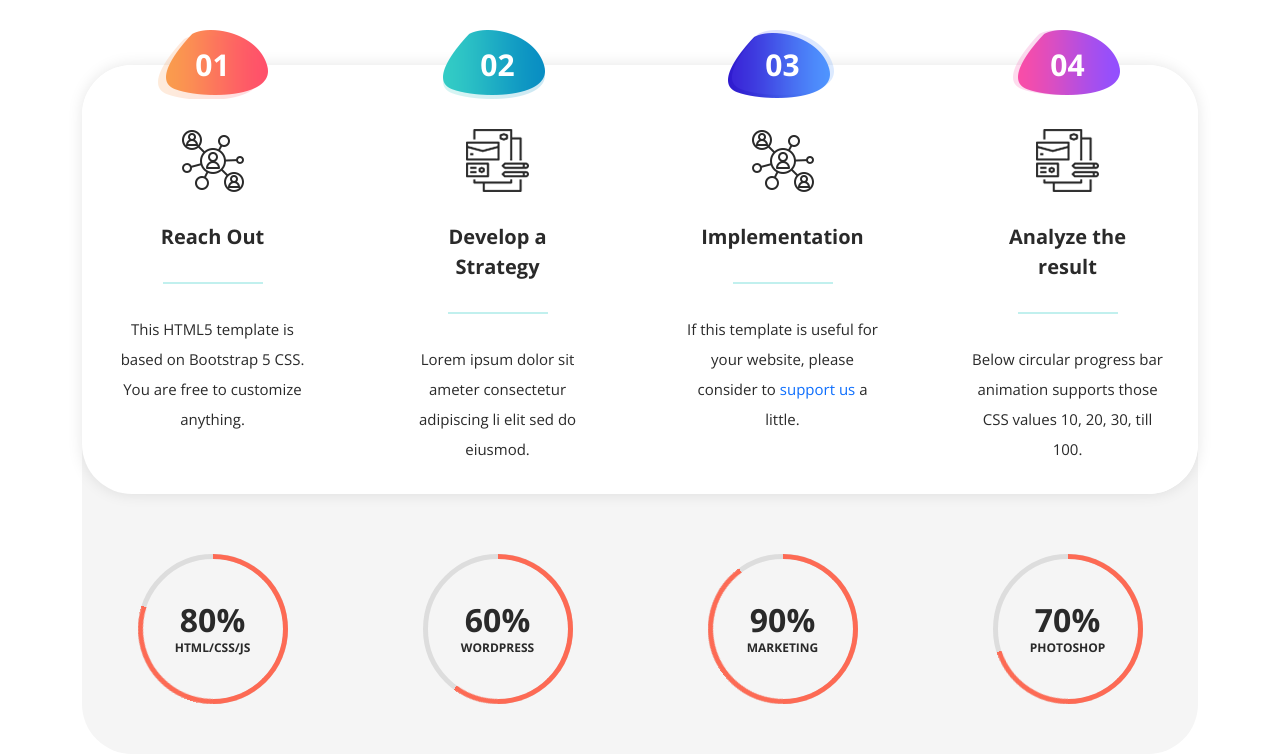
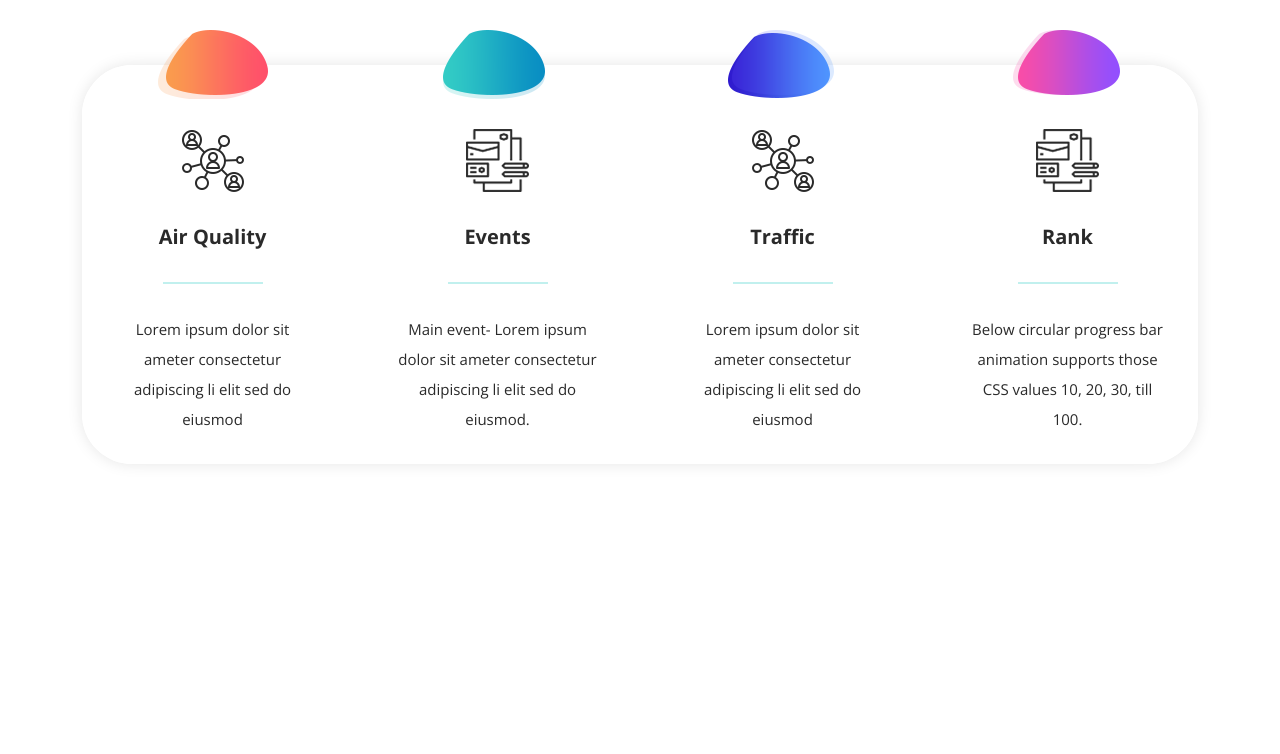
Before and after one commit to UBH-Fall-2024/ub-hacking-x, a plain HTML site: page index2.html in a window 1280 px wide. Shown: the part 103-857 px from the top of the page. After the commit the page ends 800 px from the top, so only its background shows below. Drawn offline with nearby package versions, Linux system fonts and the light colour scheme.

Commit message:
removed percentage

```diff
--- a/index2.html
+++ b/index2.html
@@ -38,7 +38,7 @@
           <nav class="main-nav">
             <!-- ***** Logo Start ***** -->
             <a href="index.html" class="logo">
-              <h4>AIR QUALITY<img src="assets/images/logo-icon.png" alt=""></h4>
+              <h4>UB STATS<img src="assets/images/logo-icon.png" alt=""></h4>
             </a>
 
             <!-- ***** Menu End ***** -->
@@ -51,7 +51,7 @@
 
 
                   <div class="col-lg-12">
-                    <h2>SEO &amp; Digital Marketing Agency</h2>
+                    <h2>UB Stats</h2>
                   </div>
 
 
@@ -64,43 +64,43 @@
               <div class="col-lg-3">
                 <div class="features-item first-feature wow fadeInUp" data-wow-duration="1s" data-wow-delay="0s">
                   <div class="first-number number">
-                    <h6>01</h6>
+                    <h6></h6>
                   </div>
                   <div class="icon"></div>
-                  <h4>Reach Out</h4>
+                  <h4>Air Quality</h4>
                   <div class="line-dec"></div>
-                  <p>This HTML5 template is based on Bootstrap 5 CSS. You are free to customize anything.</p>
+                  <p>Lorem ipsum dolor sit ameter consectetur adipiscing li elit sed do eiusmod</p>
                 </div>
               </div>
               <div class="col-lg-3">
                 <div class="features-item second-feature wow fadeInUp" data-wow-duration="1s" data-wow-delay="0.2s">
                   <div class="second-number number">
-                    <h6>02</h6>
+                    <h6></h6>
                   </div>
                   <div class="icon"></div>
-                  <h4>Develop a Strategy</h4>
+                  <h4>Events</h4>
                   <div class="line-dec"></div>
-                  <p>Lorem ipsum dolor sit ameter consectetur adipiscing li elit sed do eiusmod.</p>
+                  <p>Main event- Lorem ipsum dolor sit ameter consectetur adipiscing li elit sed do eiusmod.</p>
                 </div>
               </div>
               <div class="col-lg-3">
                 <div class="features-item first-feature wow fadeInUp" data-wow-duration="1s" data-wow-delay="0.4s">
                   <div class="third-number number">
-                    <h6>03</h6>
+                    <h6></h6>
                   </div>
                   <div class="icon"></div>
-                  <h4>Implementation</h4>
+                  <h4>Traffic</h4>
                   <div class="line-dec"></div>
-                  <p>If this template is useful for your website, please consider to <a rel="nofollow" href="https://www.paypal.me/templatemo" target="_blank">support us</a> a little.</p>
+                  <p>Lorem ipsum dolor sit ameter consectetur adipiscing li elit sed do eiusmod </p>
                 </div>
               </div>
               <div class="col-lg-3">
                 <div class="features-item second-feature last-features-item wow fadeInUp" data-wow-duration="1s" data-wow-delay="0.6s">
                   <div class="fourth-number number">
-                    <h6>04</h6>
+                    <h6></h6>
                   </div>
                   <div class="icon"></div>
-                  <h4>Analyze the result</h4>
+                  <h4>Rank</h4>
                   <div class="line-dec"></div>
                   <p>Below circular progress bar animation supports those CSS values 10, 20, 30, till 100.</p>
                 </div>
@@ -108,85 +108,7 @@
             </div>
           </div>
         </div>
-        <div class="col-lg-12">
-          <div class="skills-content">
-            <div class="row">
-              <div class="col-lg-3">
-                <div class="skill-item wow fadeIn" data-wow-duration="1s" data-wow-delay="0s">
-                  <div class="progress" data-percentage="80">
-                    <span class="progress-left">
-                      <span class="progress-bar"></span>
-                    </span>
-                    <span class="progress-right">
-                      <span class="progress-bar"></span>
-                    </span>
-                    <div class="progress-value">
-                      <div>
-                        80%<br>
-                        <span>HTML/CSS/JS</span>
-                      </div>
-                    </div>
-                  </div>
-                </div>
-              </div>
-              <div class="col-lg-3">
-                <div class="skill-item wow fadeIn" data-wow-duration="1s" data-wow-delay="0.2s">
-                  <div class="progress" data-percentage="60">
-                    <span class="progress-left">
-                      <span class="progress-bar"></span>
-                    </span>
-                    <span class="progress-right">
-                      <span class="progress-bar"></span>
-                    </span>
-                    <div class="progress-value">
-                      <div>
-                        60%<br>
-                        <span>Wordpress</span>
-                      </div>
-                    </div>
-                  </div>
-                </div>
-              </div>
-              <div class="col-lg-3">
-                <div class="skill-item wow fadeIn" data-wow-duration="1s" data-wow-delay="0.4s">
-                  <div class="progress" data-percentage="90">
-                    <span class="progress-left">
-                      <span class="progress-bar"></span>
-                    </span>
-                    <span class="progress-right">
-                      <span class="progress-bar"></span>
-                    </span>
-                    <div class="progress-value">
-                      <div>
-                        90%<br>
-                        <span>Marketing</span>
-                      </div>
-                    </div>
-                  </div>
-                </div>
-              </div>
-              <div class="col-lg-3">
-                <div class="skill-item last-skill-item wow fadeIn" data-wow-duration="1s" data-wow-delay="0.6s">
-                  <div class="progress" data-percentage="70">
-                    <span class="progress-left">
-                      <span class="progress-bar"></span>
-                    </span>
-                    <span class="progress-right">
-                      <span class="progress-bar"></span>
-                    </span>
-                    <div class="progress-value">
-                      <div>
-                        70%<br>
-                        <span>Photoshop</span>
-                      </div>
-                    </div>
-                  </div>
-                </div>
-              </div>
-            </div>
-          </div>
-        </div>
-      </div>
+
     </div>
   </div>
 
```
